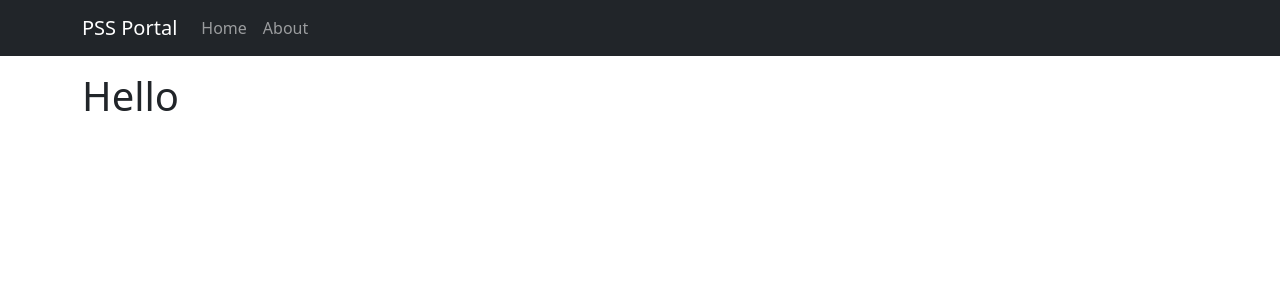
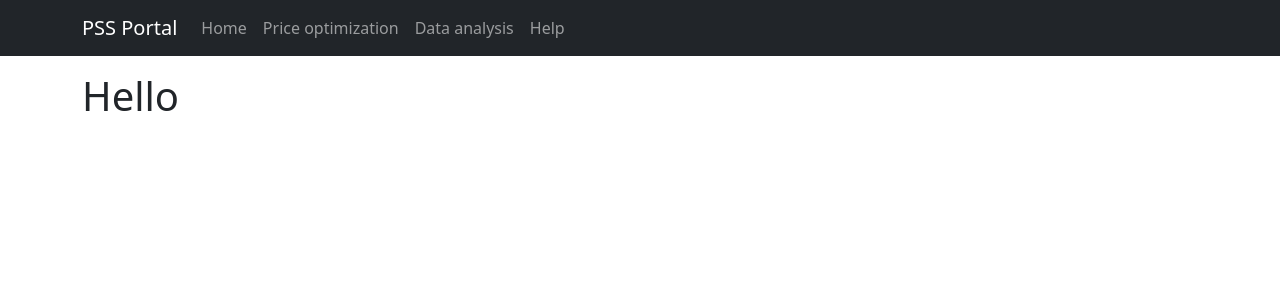
Before and after one commit to nghiavt2906/Price-Suggestion-System, a React (Create React App) app in the folder client/: page / in a window 1280 px wide. Shown: the top 300 px of the page. Built offline with nearby package versions, Linux system fonts and the light colour scheme.

Commit message:
add routes

```diff
--- a/client/src/components/NavBar.jsx
+++ b/client/src/components/NavBar.jsx
@@ -10,7 +10,9 @@ function NavBar() {
         <Navbar.Collapse id="basic-navbar-nav">
           <Nav className="mr-auto">
             <Nav.Link href="#">Home</Nav.Link>
-            <Nav.Link href="#">About</Nav.Link>
+            <Nav.Link href="/optimize">Price optimization</Nav.Link>
+            <Nav.Link href="/analysis">Data analysis</Nav.Link>
+            <Nav.Link href="/help">Help</Nav.Link>
           </Nav>
           <Nav></Nav>
         </Navbar.Collapse>
```
